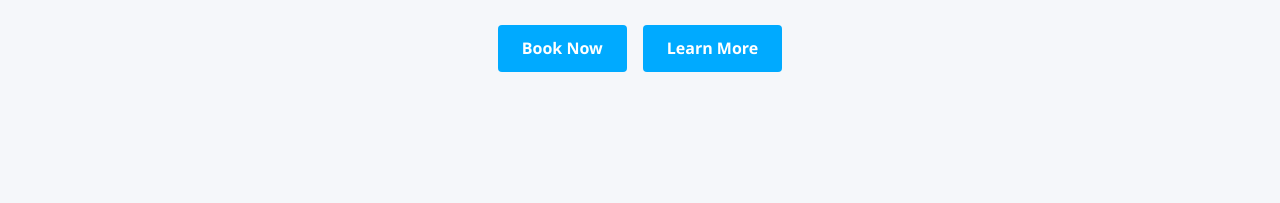
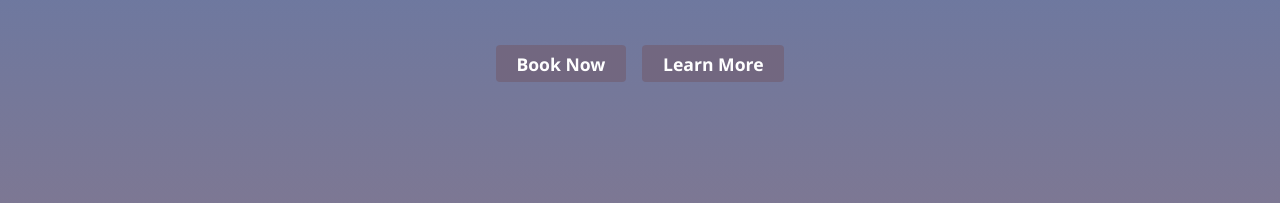
Before and after one commit to drutech6/leonellas.github.io, a plain HTML site: page index.html in a window 1280 px wide. Shown: the part 463-666 px from the top of the page. Drawn offline with Linux system fonts and the light colour scheme.

Commit message:
Update index.html

```diff
--- a/index.html
+++ b/index.html
@@ -57,6 +57,38 @@ li{margin-bottom:.6rem}
 .quick-links{display:flex;gap:1rem;flex-wrap:wrap;margin:1rem 0}
 nav .links a[data-section]{
   cursor:pointer;
+}
+/* ---------- SECTIONS ---------- */
+.sections section {
+  background: linear-gradient(to bottom, #537AB5, #86778C); /* Lighter fading blue */
+  color: #fff; /* White text color */
+  font-size: 1.1rem; /* Slightly larger font size */
+}
+
+/* ---------- INPUT FIELDS ---------- */
+input, select {
+  background-color: #F7F7F7; /* Light gray background */
+  border: 1px solid #CCC; /* Gray border */
+  padding: 0.75rem;
+  border-radius: 4px;
+  font-size: 1rem; /* Readable font size */
+}
+
+/* ---------- BUTTONS ---------- */
+.btn {
+  background-color: #726780; /* Contrasting blue color */
+  color: #fff; /* White text color */
+  padding: 0.4rem 1.3rem;
+  border: none;
+  border-radius: 4px;
+  font-weight: 600;
+  cursor: pointer;
+  transition: background-color 0.3s, transform 0.3s;
+}
+
+.btn:hover {
+  background-color: #224A6B; /* Darker blue on hover */
+  transform: translateY(-3px);
 }
 </style>
 </head>
```
